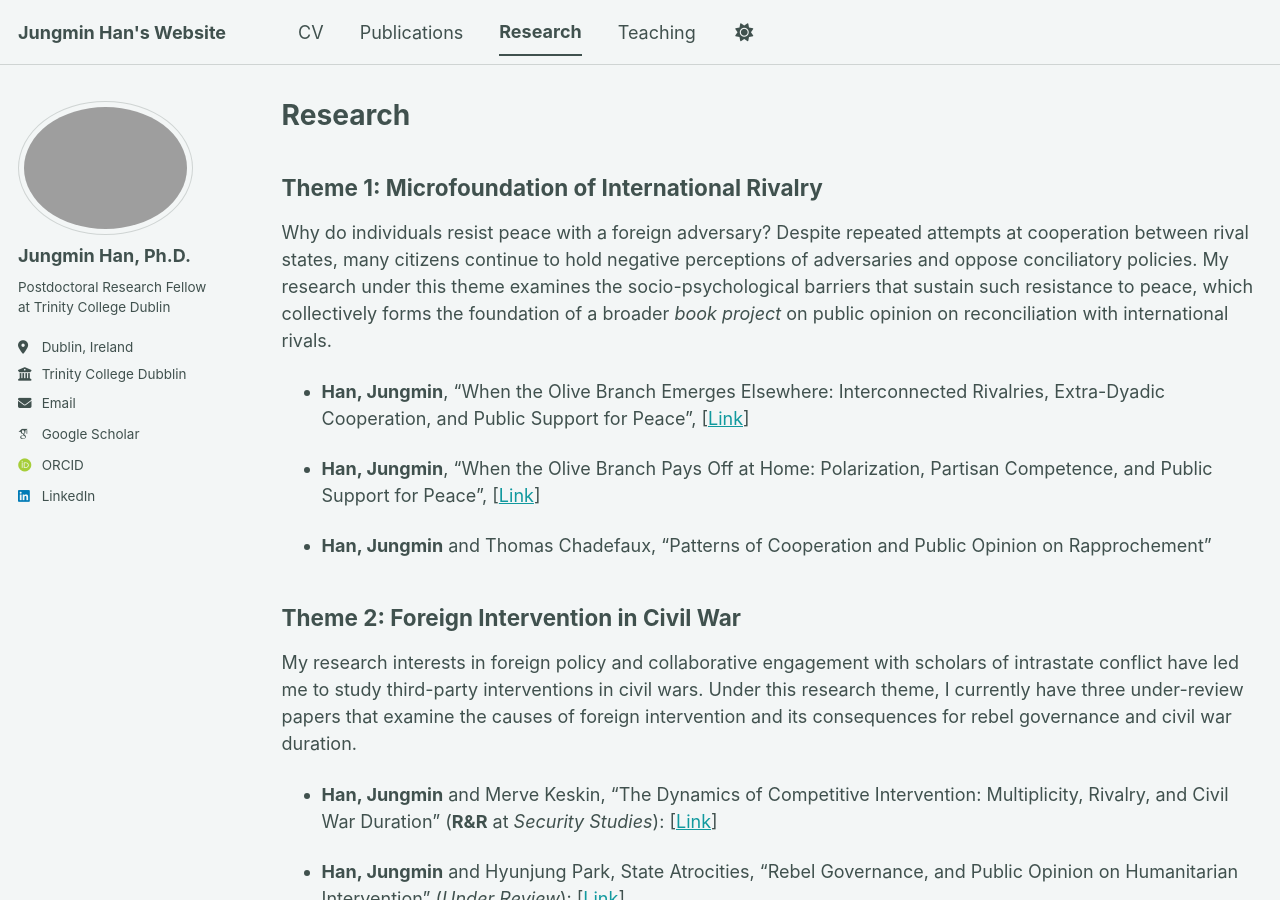
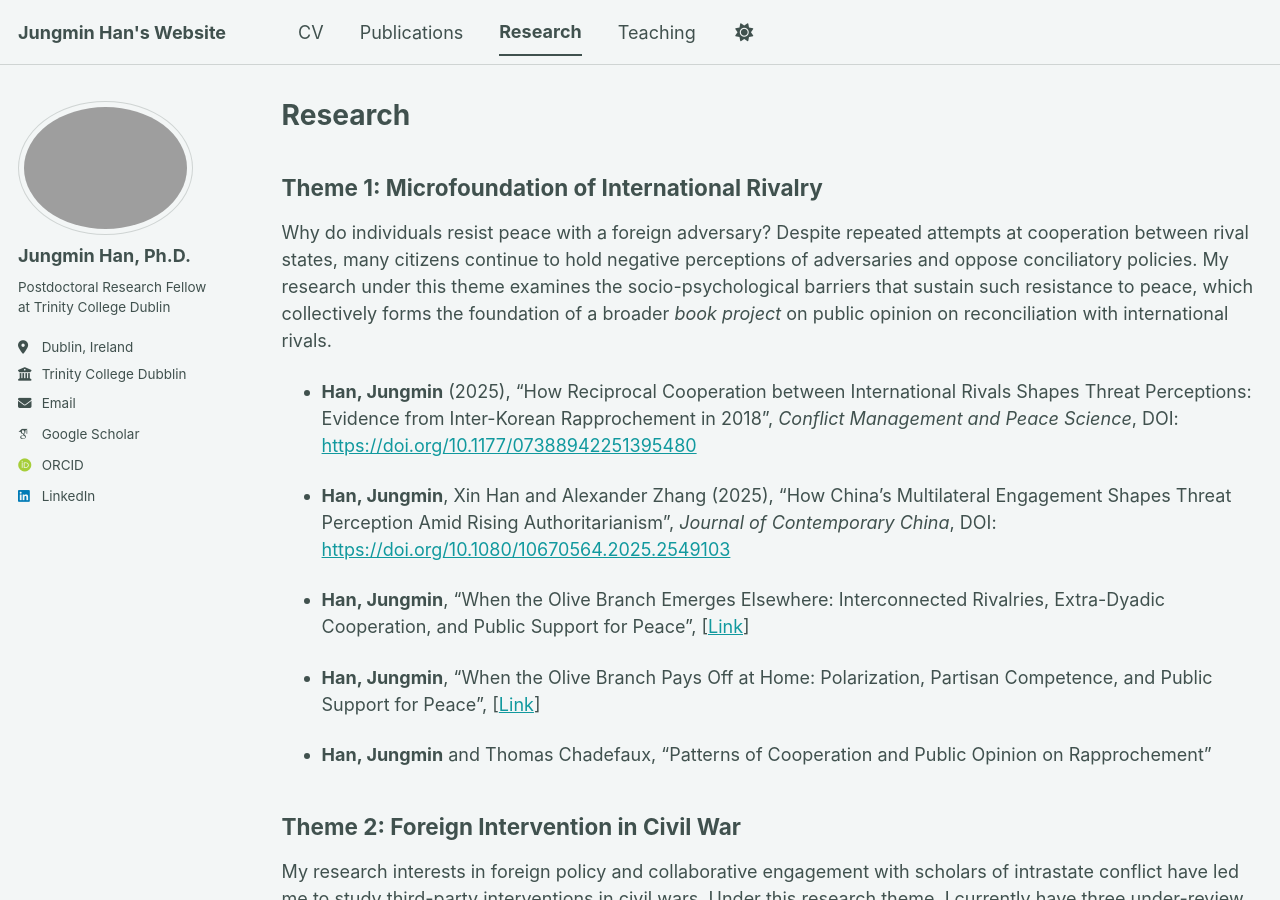
Before and after one commit to jungmin-lawrence-han/jungmin-lawrence-han.github.io, a Jekyll site: the page built from _pages/research.md, in a window 1280 px wide and 900 px high. Built offline with Jekyll 4.4.1, drawn with Linux system fonts in a browser that asks for light colours; some web fonts are replaced; a script bundle is joined from its source files by our own code; library files that are not in the unit come from our copies.

Commit message:
Update research.md

```diff
--- a/_pages/research.md
+++ b/_pages/research.md
@@ -8,6 +8,10 @@
 ## Theme 1: Microfoundation of International Rivalry
 
 Why do individuals resist peace with a foreign adversary? Despite repeated attempts at cooperation between rival states, many citizens continue to hold negative perceptions of adversaries and oppose conciliatory policies. My research under this theme examines the socio-psychological barriers that sustain such resistance to peace, which collectively forms the foundation of a broader _book project_ on public opinion on reconciliation with international rivals.
+
+ * **Han, Jungmin** (2025), "How Reciprocal Cooperation between International Rivals Shapes Threat Perceptions: Evidence from Inter-Korean Rapprochement in 2018", _Conflict Management and Peace Science_, DOI: [https://doi.org/10.1177/07388942251395480](https://doi.org/10.1177/07388942251395480)
+
+ * **Han, Jungmin**, Xin Han and Alexander Zhang (2025), "How China’s Multilateral Engagement Shapes Threat Perception Amid Rising Authoritarianism", _Journal of Contemporary China_, DOI: [https://doi.org/10.1080/10670564.2025.2549103](https://doi.org/10.1080/10670564.2025.2549103)
 
   * **Han, Jungmin**, "When the Olive Branch Emerges Elsewhere:  Interconnected Rivalries, Extra-Dyadic Cooperation, and Public Support for Peace", [[Link](https://www.dropbox.com/scl/fi/vthwlyfiey2e1g3svj9o0/Han_InternationalLandscape.pdf?rlkey=klnr5dakoc79jwmt8jk3877lj&dl=0)]
 
```
